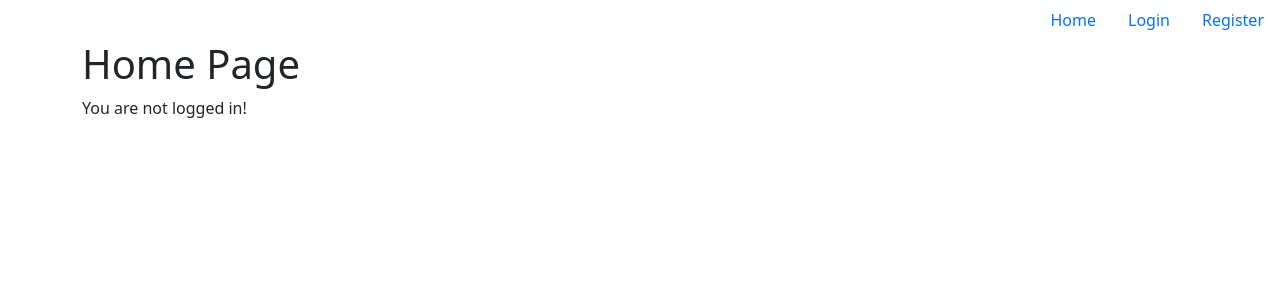
After one commit to VolodymyrVi/auth_php_oop, a PHP site: template templates/index.twig in a window 1280 px wide. The commit adds this page. Shown: the top 300 px of the page. Run offline with PHP 8.4, Linux system fonts and the light colour scheme; the template is opened without the code that fills it, so the values that code supplies are empty; some libraries are stand-ins or nearby versions.

Commit message:
added twig

```diff
--- /dev/null
+++ b/templates/index.twig
@@ -0,0 +1,6 @@
+{% extends "parts/base.twig" %}
+
+{% block body %}
+    <h1>Home Page</h1>
+    <p>You are not logged in!</p>
+{% endblock %}
--- /dev/null
+++ b/templates/login.twig
@@ -0,0 +1,5 @@
+{% extends "parts/base.twig" %}
+
+{% block body %}
+    <h1>Login form</h1>
+{% endblock %}
--- /dev/null
+++ b/templates/parts/base.twig
@@ -0,0 +1,33 @@
+<!doctype html>
+<html lang="en">
+  <head>
+    <!-- Required meta tags -->
+    <meta charset="utf-8">
+    <meta name="viewport" content="width=device-width, initial-scale=1">
+
+    <!-- Bootstrap CSS -->
+    <link href="https://cdn.jsdelivr.net/npm/bootstrap@5.0.0-beta3/dist/css/bootstrap.min.css" rel="stylesheet" integrity="sha384-eOJMYsd53ii+scO/bJGFsiCZc+5NDVN2yr8+0RDqr0Ql0h+rP48ckxlpbzKgwra6" crossorigin="anonymous">
+
+    <title>Hello, world!</title>
+  </head>
+  <body>
+    <ul class="nav justify-content-end">
+        <li class="nav-item">
+            <a class = "nav-link" href = "/">Home</a>
+        </li>
+        <li class="nav-item">
+            <a class = "nav-link" href = "/login">Login</a>
+        </li>
+        <li class="nav-item">
+            <a class = "nav-link" href = "/register">Register</a>
+        </li>
+    </ul>
+
+
+    <div class="container">
+        {% block body%}{% endblock %}
+    </div>
+    <script src="https://cdn.jsdelivr.net/npm/bootstrap@5.0.0-beta3/dist/js/bootstrap.bundle.min.js" integrity="sha384-JEW9xMcG8R+pH31jmWH6WWP0WintQrMb4s7ZOdauHnUtxwoG2vI5DkLtS3qm9Ekf" crossorigin="anonymous"></script>
+
+  </body>
+</html>
--- /dev/null
+++ b/templates/register.twig
@@ -0,0 +1,6 @@
+{% extends "parts/base.twig" %}
+
+{% block body %}
+    <h1>Register Form</h1>
+
+{% endblock %}
```
Also changed, not shown: index.php (+9 -5 lines).
